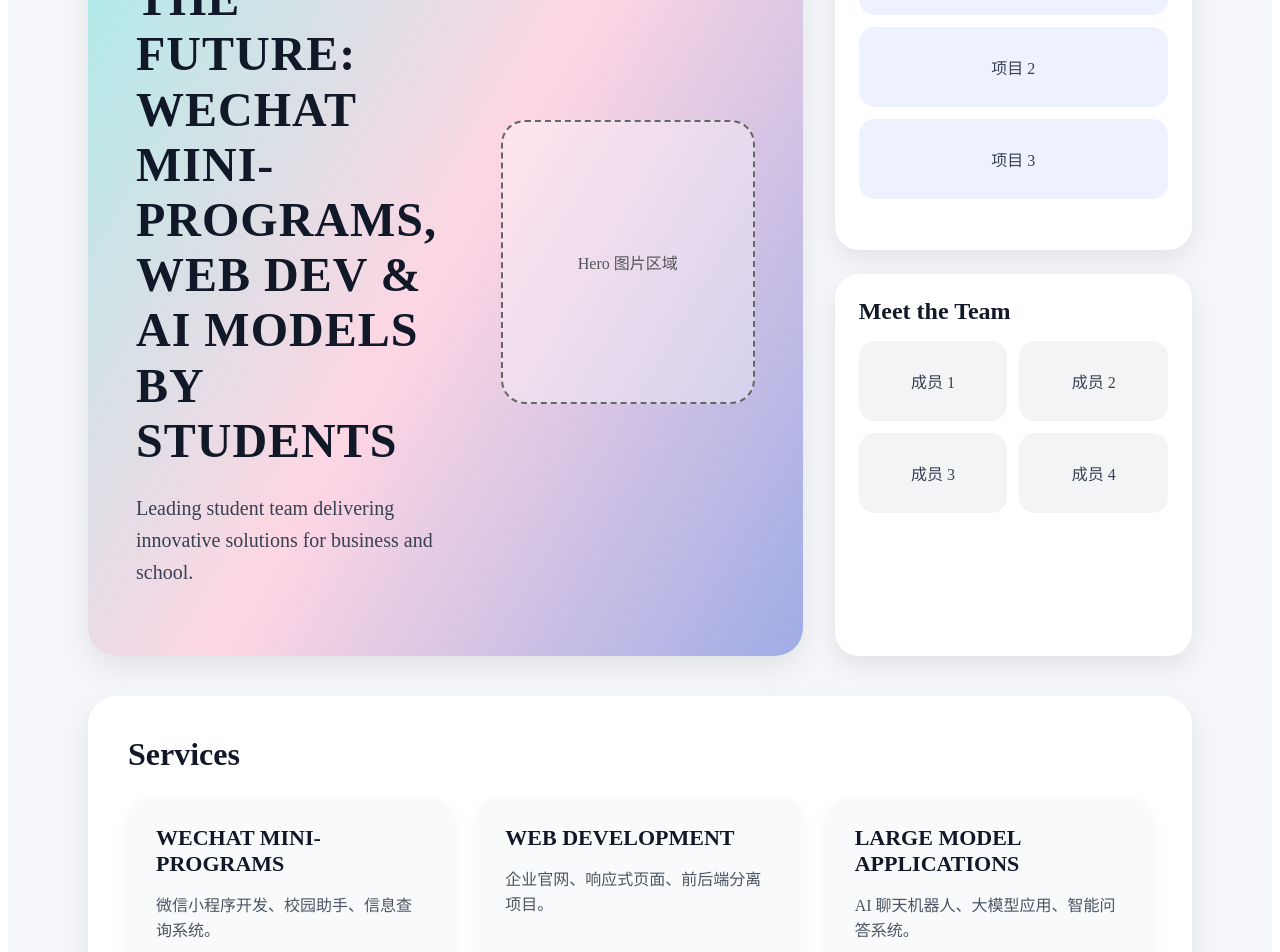
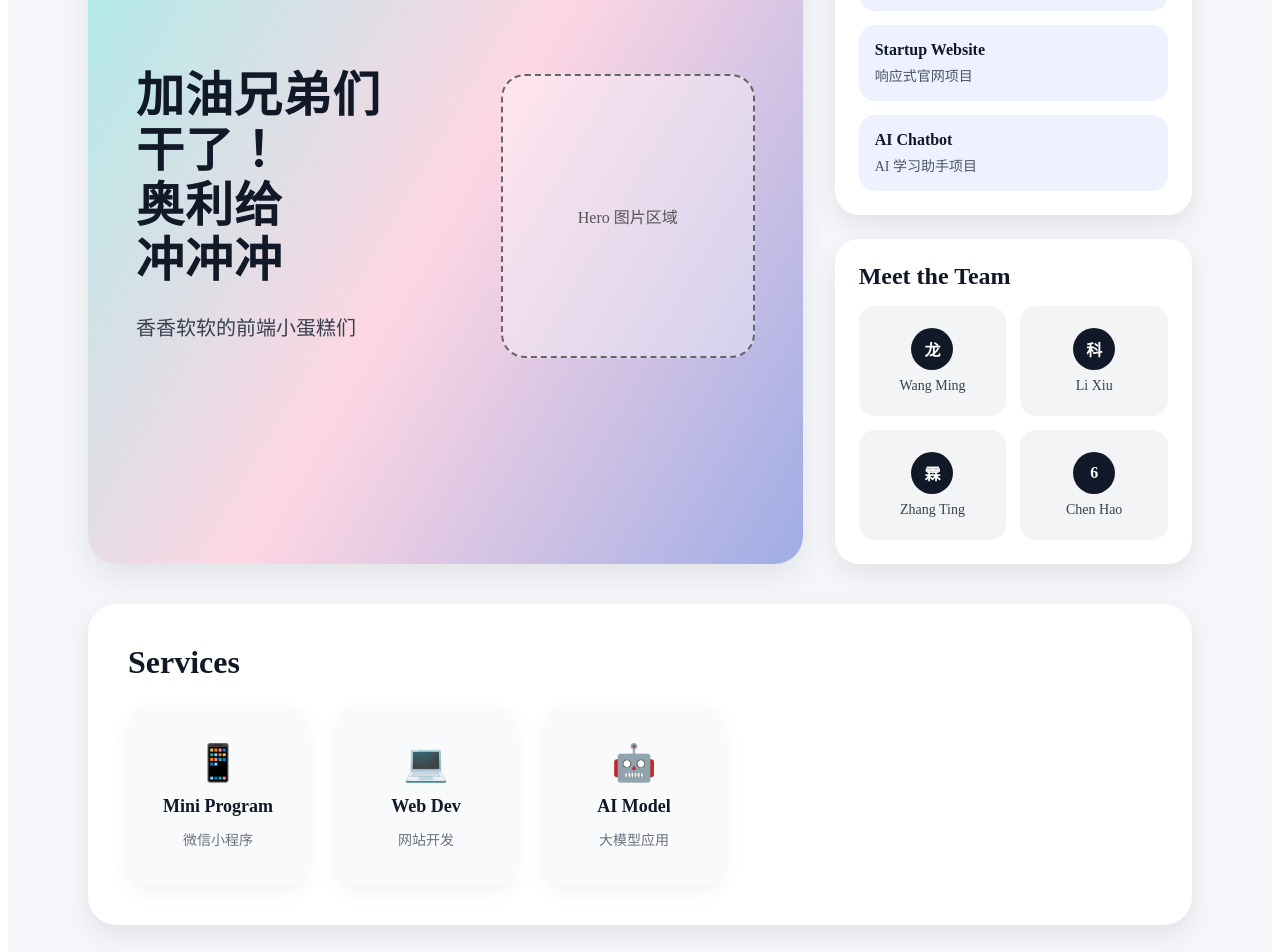
Before and after one commit to hyz2061/Company-Profile, a Vue app: page / in a window 1280 px wide. Shown: the part 260-1212 px from the top of the page. Built offline with nearby package versions, Linux system fonts and the light colour scheme.

Commit message:
小更新

```diff
--- a/src/views/HomePage.vue
+++ b/src/views/HomePage.vue
@@ -1,20 +1,19 @@
 <template>
   <main class="home-page">
-    <!-- 上半部分：左 Hero，右 项目+团队lkl -->
+    <!-- 上半部分：左 Hero，右 项目 + 团队lkl -->
     <section class="top-layout">
-      <!-- 左边 Herolkl -->
+      <!-- 左边 Hero，占 2/3lkl -->
       <div class="hero">
         <div class="hero-content">
           <h1>
-            BUILDING THE FUTURE:<br />
-            WECHAT MINI-PROGRAMS,<br />
-            WEB DEV & AI MODELS<br />
-            BY STUDENTS
+            加油兄弟们<br />
+            干了！<br />
+            奥利给<br />
+            冲冲冲
           </h1>
 
           <p>
-            Leading student team delivering innovative solutions
-            for business and school.
+           香香软软的前端小蛋糕们
           </p>
         </div>
 
@@ -23,49 +22,80 @@
         </div>
       </div>
 
-      <!-- 右边侧栏lkl -->
+      <!-- 右边，占 1/3lkl -->
       <aside class="side-panel">
+        <!-- Featured Projectslkl -->
         <section class="side-card">
           <h2>Featured Projects</h2>
 
           <div class="mini-project-list">
-            <div class="mini-project-card">项目 1</div>
-            <div class="mini-project-card">项目 2</div>
-            <div class="mini-project-card">项目 3</div>
+            <div class="mini-project-card">
+              <h3>Campus Assistant</h3>
+              <p>微信小程序项目</p>
+            </div>
+
+            <div class="mini-project-card">
+              <h3>Startup Website</h3>
+              <p>响应式官网项目</p>
+            </div>
+
+            <div class="mini-project-card">
+              <h3>AI Chatbot</h3>
+              <p>AI 学习助手项目</p>
+            </div>
           </div>
         </section>
 
+        <!-- Meet the Team lkl-->
         <section class="side-card">
           <h2>Meet the Team</h2>
 
           <div class="team-list">
-            <div class="team-card">成员 1</div>
-            <div class="team-card">成员 2</div>
-            <div class="team-card">成员 3</div>
-            <div class="team-card">成员 4</div>
+            <div class="team-card">
+              <div class="avatar">龙</div>
+              <p>Wang Ming</p>
+            </div>
+
+            <div class="team-card">
+              <div class="avatar">科</div>
+              <p>Li Xiu</p>
+            </div>
+
+            <div class="team-card">
+              <div class="avatar">霖</div>
+              <p>Zhang Ting</p>
+            </div>
+
+            <div class="team-card">
+              <div class="avatar">6</div>
+              <p>Chen Hao</p>
+            </div>
           </div>
         </section>
       </aside>
     </section>
 
-    <!-- Hero 下面：Serviceslkl -->
+    <!-- Services：Hero 下面，三个小方块 lkl-->
     <section class="services">
       <h2>Services</h2>
 
       <div class="service-list">
         <div class="service-card">
-          <h3>WECHAT MINI-PROGRAMS</h3>
-          <p>微信小程序开发、校园助手、信息查询系统。</p>
+          <div class="service-icon">📱</div>
+          <h3>Mini Program</h3>
+          <p>微信小程序</p>
         </div>
 
         <div class="service-card">
-          <h3>WEB DEVELOPMENT</h3>
-          <p>企业官网、响应式页面、前后端分离项目。</p>
+          <div class="service-icon">💻</div>
+          <h3>Web Dev</h3>
+          <p>网站开发</p>
         </div>
 
         <div class="service-card">
-          <h3>LARGE MODEL APPLICATIONS</h3>
-          <p>AI 聊天机器人、大模型应用、智能问答系统。</p>
+          <div class="service-icon">🤖</div>
+          <h3>AI Model</h3>
+          <p>大模型应用</p>
         </div>
       </div>
     </section>
@@ -81,7 +111,7 @@
   background: #f5f6fa;
 }
 
-/* 上半部分：2/3 + 1/3 */
+/* 上半部分：左 2/3，右 1/3 */
 .top-layout {
   display: grid;
   grid-template-columns: 2fr 1fr;
@@ -89,7 +119,7 @@
   align-items: stretch;
 }
 
-/* 左边 Hero */
+/* Hero 区域 */
 .hero {
   min-height: 520px;
   padding: 48px;
@@ -132,7 +162,7 @@
   background: rgba(255, 255, 255, 0.35);
 }
 
-/* 右侧项目和团队 */
+/* 右侧 */
 .side-panel {
   display: flex;
   flex-direction: column;
@@ -153,39 +183,91 @@
   color: #111827;
 }
 
+/* Featured Projects 卡片 */
 .mini-project-list {
   display: grid;
   grid-template-columns: 1fr;
-  gap: 12px;
+  gap: 14px;
 }
 
 .mini-project-card {
-  height: 80px;
+  padding: 16px;
   border-radius: 16px;
   background: #eef2ff;
+  cursor: pointer;
+  transition: all 0.3s ease;
+}
+
+.mini-project-card h3 {
+  margin: 0 0 6px;
+  font-size: 16px;
+  color: #111827;
+}
+
+.mini-project-card p {
+  margin: 0;
+  font-size: 14px;
+  color: #4b5563;
+}
+
+/* 项目卡片 hover 浮动效果 */
+.mini-project-card:hover {
+  transform: translateY(-8px) scale(1.03);
+  box-shadow: 0 14px 28px rgba(0, 0, 0, 0.14);
+  background: #dbeafe;
+}
+
+/* Team */
+.team-list {
+  display: grid;
+  grid-template-columns: 1fr 1fr;
+  gap: 14px;
+}
+
+.team-card {
+  height: 110px;
+  border-radius: 16px;
+  background: #f3f4f6;
+  display: flex;
+  flex-direction: column;
+  align-items: center;
+  justify-content: center;
+  gap: 8px;
+  cursor: pointer;
+  transition: all 0.3s ease;
+}
+
+.avatar {
+  width: 42px;
+  height: 42px;
+  border-radius: 50%;
+  background: #111827;
+  color: white;
   display: flex;
   align-items: center;
   justify-content: center;
+  font-weight: 700;
+}
+
+.team-card p {
+  margin: 0;
+  font-size: 14px;
   color: #374151;
 }
 
-.team-list {
-  display: grid;
-  grid-template-columns: 1fr 1fr;
-  gap: 12px;
+/* 成员卡片 hover 动态效果 */
+.team-card:hover {
+  transform: translateY(-8px) scale(1.05);
+  background: #e0f2fe;
+  box-shadow: 0 14px 28px rgba(0, 0, 0, 0.14);
 }
 
-.team-card {
-  height: 80px;
-  border-radius: 16px;
-  background: #f3f4f6;
-  display: flex;
-  align-items: center;
-  justify-content: center;
-  color: #374151;
+.team-card:hover .avatar {
+  transform: rotate(8deg) scale(1.1);
+  transition: all 0.3s ease;
 }
 
-/* Services 在 Hero 下面，占满整行 */
+/* Services */
 .services {
   margin-top: 40px;
   padding: 40px;
@@ -200,34 +282,56 @@
   color: #111827;
 }
 
+/* 三个小方块 */
 .service-list {
-  display: grid;
-  grid-template-columns: repeat(3, 1fr);
-  gap: 24px;
+  display: flex;
+  gap: 28px;
 }
 
 .service-card {
-  min-height: 160px;
-  padding: 28px;
+  width: 180px;
+  height: 180px;
   border-radius: 24px;
   background: #f9fafb;
+  display: flex;
+  flex-direction: column;
+  align-items: center;
+  justify-content: center;
+  gap: 12px;
+  cursor: pointer;
+  transition: all 0.35s ease;
   box-shadow: 0 8px 20px rgba(0, 0, 0, 0.05);
 }
 
+.service-icon {
+  font-size: 36px;
+  transition: all 0.35s ease;
+}
+
 .service-card h3 {
-  margin: 0 0 16px;
-  font-size: 22px;
+  margin: 0;
+  font-size: 18px;
   color: #111827;
 }
 
 .service-card p {
   margin: 0;
-  font-size: 16px;
-  line-height: 1.6;
-  color: #4b5563;
+  font-size: 14px;
+  color: #6b7280;
 }
 
-/* 适配小屏幕 */
+/* Services 小方块 hover 动态效果 */
+.service-card:hover {
+  transform: translateY(-12px) rotate(1deg) scale(1.06);
+  background: linear-gradient(135deg, #dbeafe, #fce7f3);
+  box-shadow: 0 18px 36px rgba(0, 0, 0, 0.16);
+}
+
+.service-card:hover .service-icon {
+  transform: scale(1.25) rotate(-8deg);
+}
+
+/* 小屏幕适配 */
 @media (max-width: 1000px) {
   .home-page {
     padding: 24px;
@@ -247,7 +351,11 @@
   }
 
   .service-list {
-    grid-template-columns: 1fr;
+    flex-wrap: wrap;
+  }
+
+  .service-card {
+    width: 100%;
   }
 }
 </style>
```
